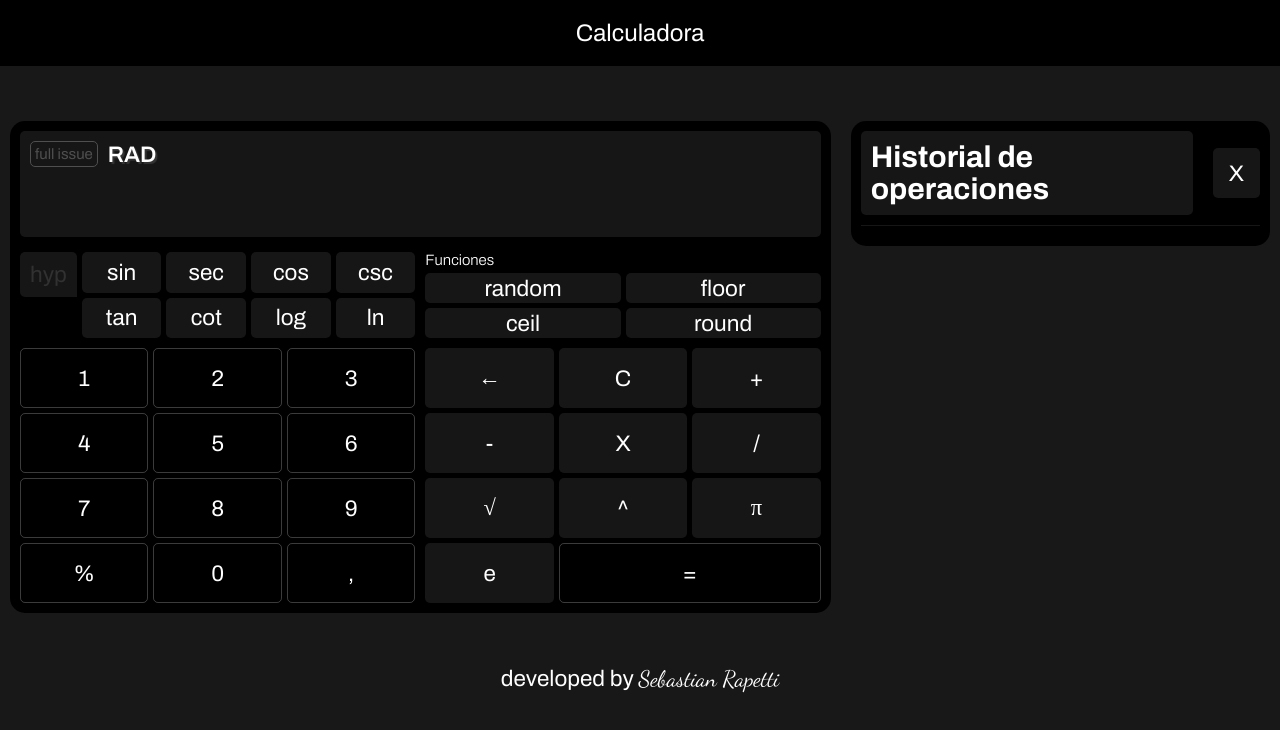
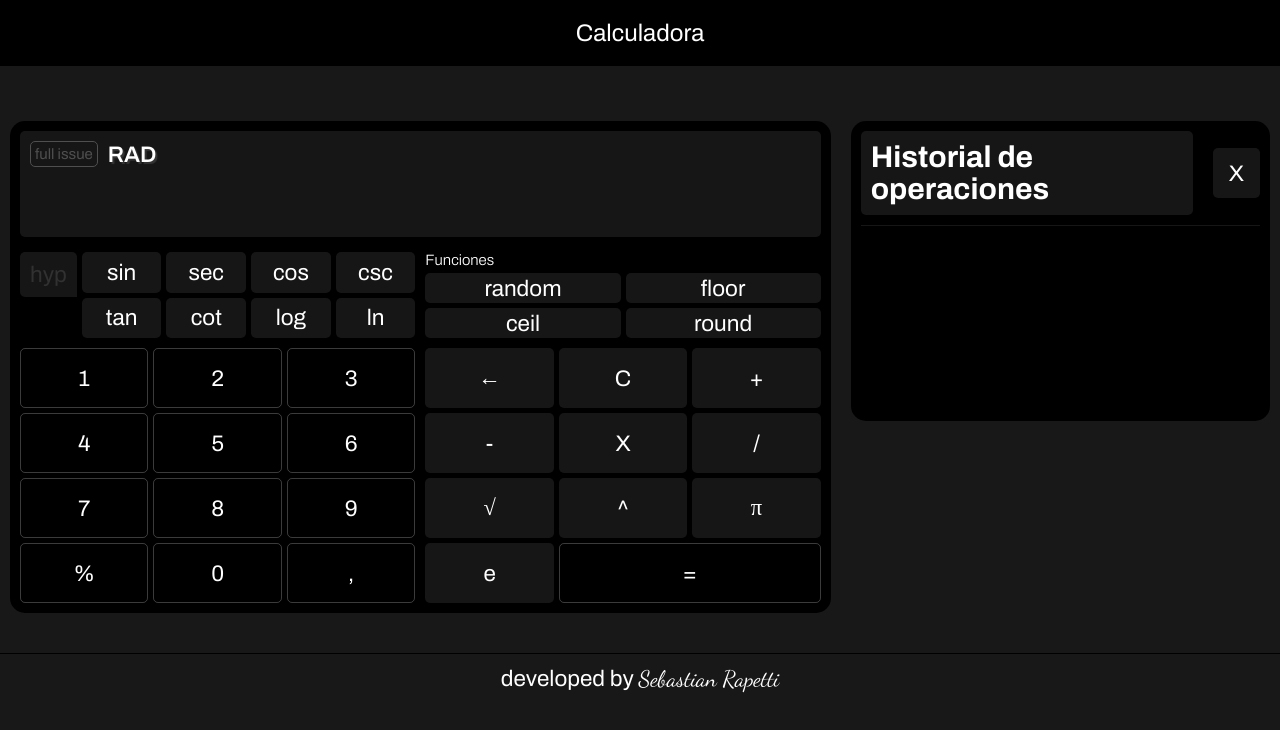
Before and after one commit to seba-y/calculadora, a plain HTML site: page index.html in a window 1280 px wide. Drawn offline with Linux system fonts and the light colour scheme.

Commit message:
Update style.css

```diff
--- a/styles/style.css
+++ b/styles/style.css
@@ -192,6 +192,7 @@ h5{
     position: relative;
     padding: 10px;
     height: fit-content;
+    min-height: 300px;
 }
 
 .history-head{
@@ -242,7 +243,7 @@ footer{
     margin-top: 2rem;
     position: absolute;
 
-    border-top:1px solid #0000;
+    border-top:1px solid #000000;
     width: 100%;
     height: 50px;
     display: flex;
```
